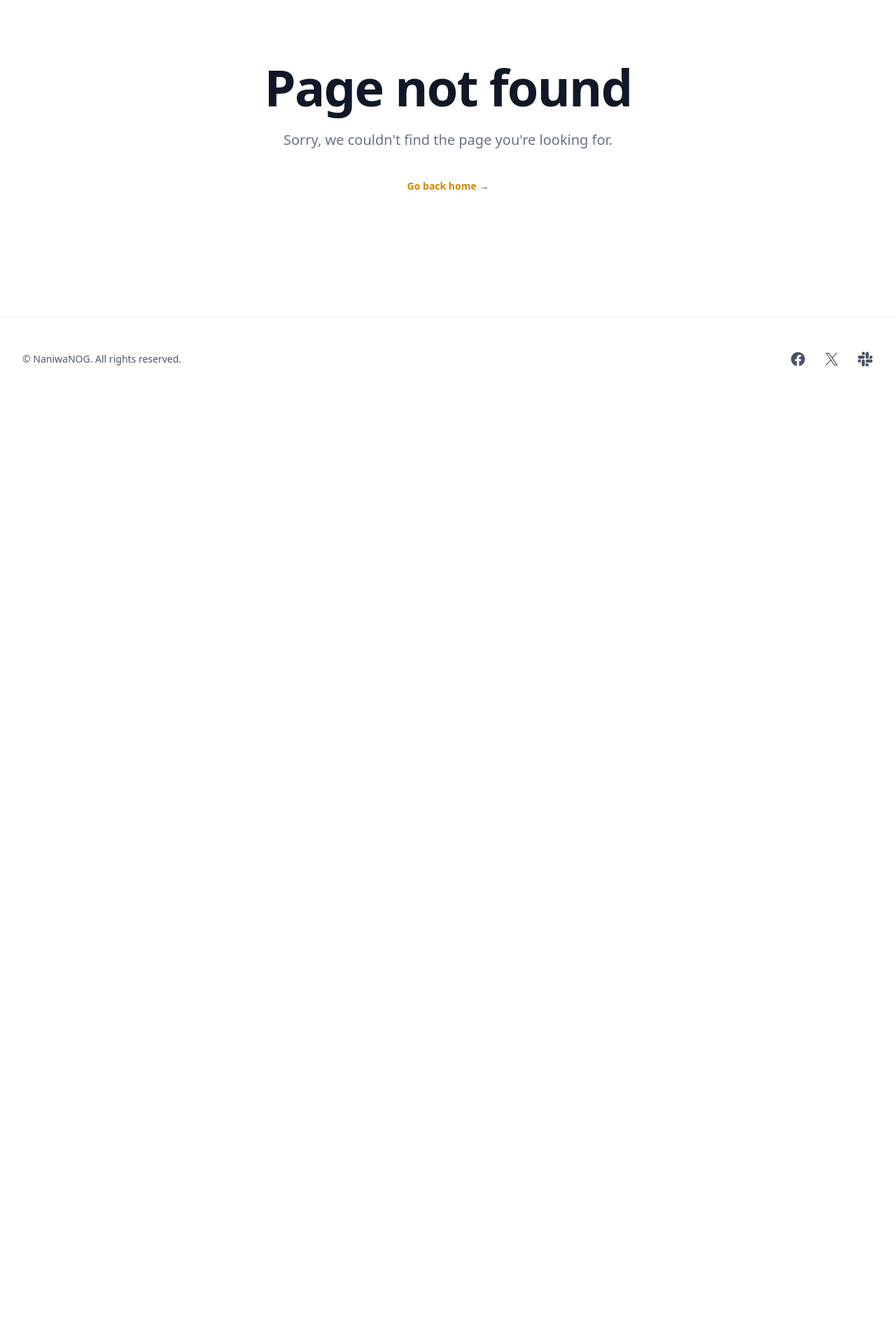
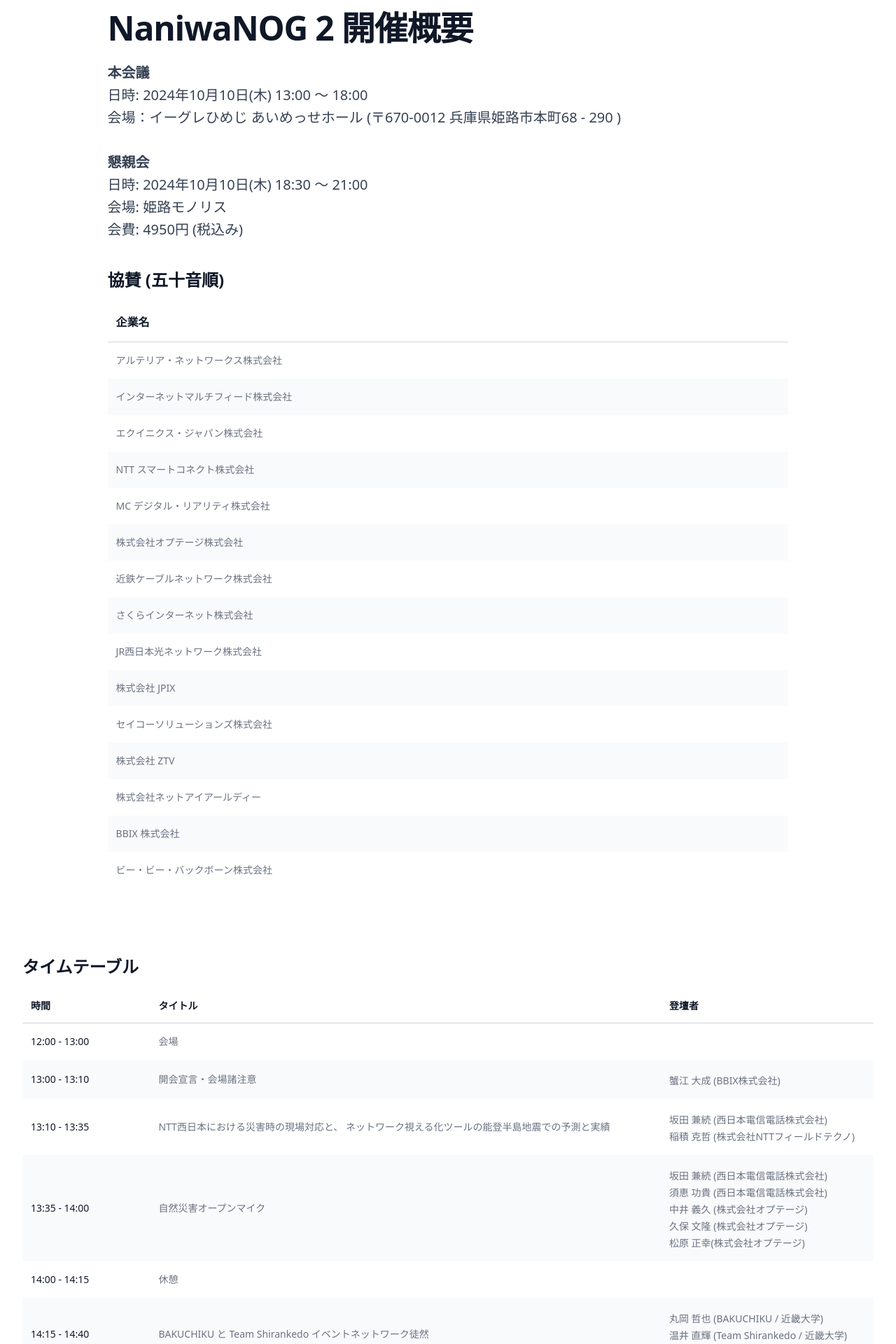
Before and after one commit to naniwanog/naniwanog-web, a Next.js app: page /2 in a window 1280 px wide. Before the commit this address had no page. Shown: the part 180-2100 px from the top of the page at 70% size. Before the commit the page ends 800 px from the top, so only its background shows below. Built offline with nearby package versions, Linux system fonts and the light colour scheme.

Commit message:
feat: add last page

```diff
--- /dev/null
+++ b/src/app/(history)/2/page.tsx
@@ -0,0 +1,93 @@
+import Container from "@/components/Container"
+import { SponsorTable, TimeTable, TimeTableItem } from "@/components/Table"
+import { Metadata } from "next"
+
+export const metadata: Metadata = {
+  title: "NaniwaNOG 2"
+}
+
+export default function NaniwaNOG2Page() {
+  const title = "NaniwaNOG 2 開催概要"
+  const description = (
+    <>
+      <p className="font-bold">本会議</p>
+      <p>日時: 2024年10月10日(木) 13:00 ～ 18:00</p>
+      <p>会場：イーグレひめじ あいめっせホール (〒670-0012 兵庫県姫路市本町68 - 290 )</p>
+      <br />
+      <p className="font-bold">懇親会</p>
+      <p>日時: 2024年10月10日(木) 18:30 ～ 21:00</p>
+      <p>会場: 姫路モノリス</p>
+      <p>会費: 4950円 (税込み)</p>
+    </>
+  )
+
+  const timeTableItems: TimeTableItem[] = [
+    { time: "12:00 - 13:00", title: "会場" },
+    { time: "13:00 - 13:10", title: "開会宣言・会場諸注意", people: ["蟹江 大成 (BBIX株式会社)"] },
+    {
+      time: "13:10 - 13:35", title: "NTT西日本における災害時の現場対応と、\nネットワーク視える化ツールの能登半島地震での予測と実績",
+      people: ["坂田 兼続 (西日本電信電話株式会社)", "稲積 克哲 (株式会社NTTフィールドテクノ)"]
+    },
+    {
+      time: "13:35 - 14:00", title: "自然災害オープンマイク",
+      people: ["坂田 兼続 (西日本電信電話株式会社)", "須恵 功貴 (西日本電信電話株式会社)", "中井 義久 (株式会社オプテージ)", "久保 文隆 (株式会社オプテージ)", "松原 正幸(株式会社オプテージ)"]
+    },
+    { time: "14:00 - 14:15", title: "休憩" },
+    {
+      time: "14:15 - 14:40", title: "BAKUCHIKU と Team Shirankedo イベントネットワーク徒然",
+      people: ["丸岡 哲也 (BAKUCHIKU / 近畿大学)", "温井 直輝 (Team Shirankedo / 近畿大学)", "米田 悠人 (さくらインターネット株式会社)"]
+    },
+    {
+      time: "14:40 - 15:30", title: "若手セッション 2024",
+      people: ["山口 晏奈 (株式会社QTnet)", "井ノ口 留菜 (FXC株式会社)", "吉川 知輝 (京大マイコンクラブ / Home NOC Operators' Group)", "土屋 太二 (さくらインターネット株式会社 / show int)"]
+    },
+    { time: "15:30 - 15:45", title: "休憩" },
+    {
+      time: "15:45 - 16:00", title: "各種イベント告知",
+      people: ["生野 勇貴 (大阪ピアリングフェスティバル実行委員長 / BBIX株式会社)", "西田 貴之 (3SNOG実行委員 / 株式会社エネコム)", "蟹江 大成 (JANOG55プログラム委員長 / BBIX株式会社)"]
+    },
+    {
+      time: "16:00 - 16:45", title: "東西の AS を分ける？分けない？",
+      people: ["西村 一弘 (さくらインターネット株式会社)", "山口 勝司 (ビッグローブ株式会社)", "佐藤 正樹 (ファミリーネットジャパン株式会社)", "生野 勇貴 (BBIX株式会社)"]
+    },
+    { time: "16:45 - 17:00", title: "休憩" },
+    {
+      time: "17:00 - 17:50", title: "夏の熱戦を届ける「バーチャル高校野球」の舞台裏", people: ["村中 貴彦 (朝日放送グループホールディングス株式会社)", "髙木 衛(朝日放送グループホールディングス株式会社)", "福田 一則(株式会社インターネットイニシアティブ)"]
+    },
+    { time: "17:50 - 18:00", title: "閉会宣言", people: ["奥野 悠 (クラスメソッド株式会社)"] }
+  ]
+
+  const sponsors = [
+    "アルテリア・ネットワークス株式会社",
+    "インターネットマルチフィード株式会社",
+    "エクイニクス・ジャパン株式会社",
+    "NTT スマートコネクト株式会社",
+    "MC デジタル・リアリティ株式会社",
+    "株式会社オプテージ株式会社",
+    "近鉄ケーブルネットワーク株式会社",
+    "さくらインターネット株式会社",
+    "JR西日本光ネットワーク株式会社",
+    "株式会社 JPIX",
+    "セイコーソリューションズ株式会社",
+    "株式会社 ZTV",
+    "株式会社ネットアイアールディー",
+    "BBIX 株式会社",
+    "ビー・ビー・バックボーン株式会社"
+  ]
+
+  return (
+    <>
+      <Container
+        title={title}
+        description={description}
+      >
+        <div className="min-w-full">
+          <SponsorTable items={sponsors} />
+        </div>
+      </Container>
+      <div className="py-8">
+        <TimeTable items={timeTableItems} />
+      </div>
+    </ >
+  )
+}
--- /dev/null
+++ b/src/app/last/page.tsx
@@ -0,0 +1,12 @@
+import NaniwaNOG2Page from "@/app/(history)/2/page"
+import { Metadata } from "next"
+
+export const metadata: Metadata = {
+  title: "前回開催"
+}
+
+export default function Page() {
+  return (
+    <NaniwaNOG2Page />
+  )
+}
--- /dev/null
+++ b/src/components/Table.tsx
@@ -0,0 +1,87 @@
+export type TimeTableItem = {
+    time: string
+    title: string
+    people?: string[]
+}
+
+type TimeTableProps = {
+    items: TimeTableItem[]
+}
+
+export function TimeTable({ items }: TimeTableProps) {
+    return (
+        <div className="px-4 sm:px-6 lg:px-8">
+            <div className="flow-root">
+                <div className="flex justify-center -mx-4 -my-2 overflow-x-auto sm:-mx-6 lg:-mx-8">
+                    <div className="inline-block min-w-[80%] py-2 align-middle sm:px-6 lg:px-8">
+                        <h1 className="font-semibold text-gray-900 text-left text-2xl mb-4">タイムテーブル</h1>
+                        <table className="min-w-[80%] divide-y divide-gray-300">
+                            <thead>
+                                <tr>
+                                    <th scope="col" className="w-[15%] py-3.5 pl-4 pr-3 text-left text-sm font-semibold text-gray-900 sm:pl-3">
+                                        時間
+                                    </th>
+                                    <th scope="col" className="w-[60%] px-3 py-3.5 text-left text-sm font-semibold text-gray-900">
+                                        タイトル
+                                    </th>
+                                    <th scope="col" className="w-[25%] px-3 py-3.5 text-left text-sm font-semibold text-gray-900">
+                                        登壇者
+                                    </th>
+                                </tr>
+                            </thead>
+                            <tbody className="bg-white">
+                                {items.map((item) => (
+                                    <tr key={item.time} className="even:bg-gray-50">
+                                        <td className="w-[15%] whitespace-nowrap py-4 pl-4 pr-3 text-sm font-medium text-gray-900 sm:pl-3">
+                                            {item.time}
+                                        </td>
+                                        <td className="w-[60%] px-3 py-4 text-sm text-gray-500">{item.title}</td>
+                                        <td className="w-[25%] px-3 py-4 text-sm text-gray-500">
+                                            {item.people && item.people.map((person, index) => (
+                                                <span key={index} className="block mt-1">
+                                                    {person}
+                                                </span>
+                                            ))}
+                                        </td>
+                                    </tr>
+                                ))}
+                            </tbody>
+                        </table>
+                    </div>
+                </div>
+            </div>
+        </div>
+    )
+}
+
+type SponsorTableProps = {
+    items: string[]
+}
+
+export function SponsorTable({ items }: SponsorTableProps) {
+    return (
+        <div className="flow-root">
+            <div className="flex justify-center -mx-4 -my-2 overflow-x-auto sm:-mx-6 lg:-mx-8">
+                <div className="inline-block min-w-full py-2 align-middle sm:px-6 lg:px-8">
+                    <h1 className="font-semibold text-gray-900 text-left text-2xl mb-4">協賛 (五十音順)</h1>
+                    <table className="min-w-full divide-y divide-gray-300">
+                        <thead>
+                            <tr>
+                                <th scope="col" className="px-3 py-3.5 text-left text-md font-semibold text-gray-900">
+                                    企業名
+                                </th>
+                            </tr>
+                        </thead>
+                        <tbody className="bg-white">
+                            {items.map((item) => (
+                                <tr key={item} className="even:bg-gray-50">
+                                    <td className="whitespace-nowrap px-3 py-4 text-sm text-gray-500">{item}</td>
+                                </tr>
+                            ))}
+                        </tbody>
+                    </table>
+                </div>
+            </div>
+        </div>
+    )
+}
```
